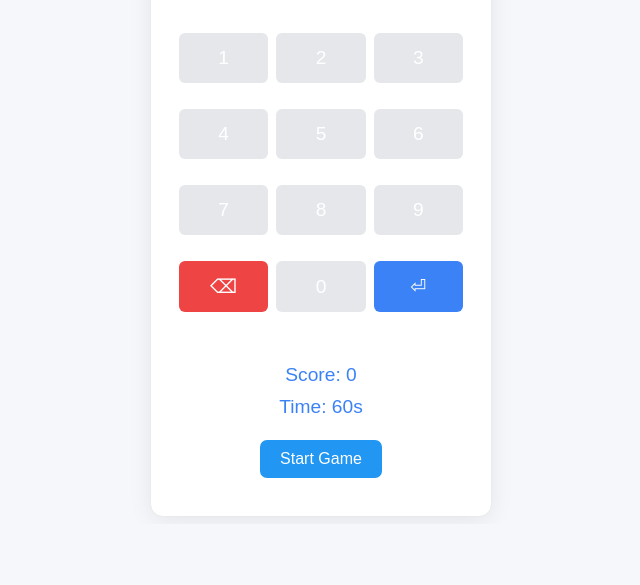
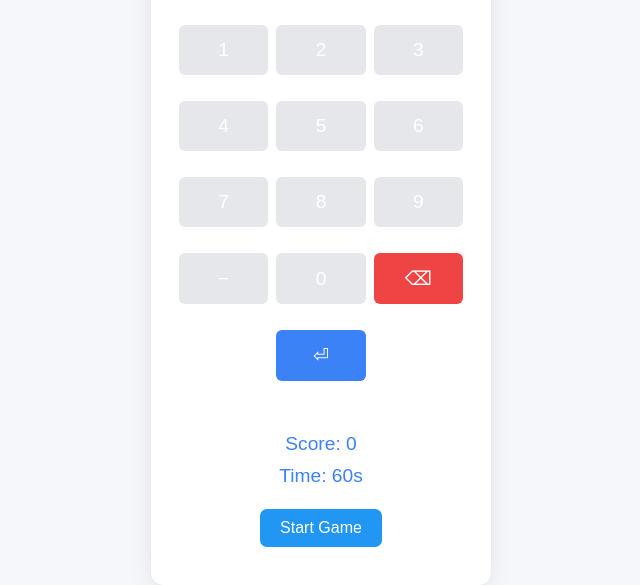
Before and after one commit to saket-vanga/MathDash, a plain HTML site: page index.html in a window 1280 px wide. Shown: the part 276-861 px from the top of the page, without its empty margins (319-959 px from the left). Before the commit the page ends 800 px from the top, so only its background shows below. Drawn offline with Linux system fonts and the light colour scheme.

Commit message:
Update index.html

```diff
--- a/index.html
+++ b/index.html
@@ -9,11 +9,10 @@
   <div class="container">
     <h1>Welcome to MathDash</h1>
     <div id="game">
-
       <div id="question">Press Start to Begin</div>
 
-
-      <input id="answerInput" type="number" placeholder="Your answer" autocomplete="off" inputmode="numeric" />
+      <input id="answerInput" type="number" placeholder="Your answer"
+             autocomplete="off" inputmode="numeric" />
 
 
       <button id="submitBtn">Submit</button>
@@ -23,16 +22,25 @@
       <button class="key">1</button>
       <button class="key">2</button>
       <button class="key">3</button>
+
       <button class="key">4</button>
       <button class="key">5</button>
       <button class="key">6</button>
+
       <button class="key">7</button>
       <button class="key">8</button>
       <button class="key">9</button>
+
+      <button id="minusKey" class="key">−</button>
+      <button class="key">0</button>
       <button id="clearKey" class="key">⌫</button>
-        <button class="key">0</button>
-        <button id="enterKey" class="key">⏎</button>
+
+
+        <div class="empty"></div>
+            <button id="enterKey" class="key wide">⏎</button>
+            <div class="empty"></div>
         </div>
+
 
 
       <div id="feedback"></div>
```
Lines whose indentation alone changed are shown as unchanged.
